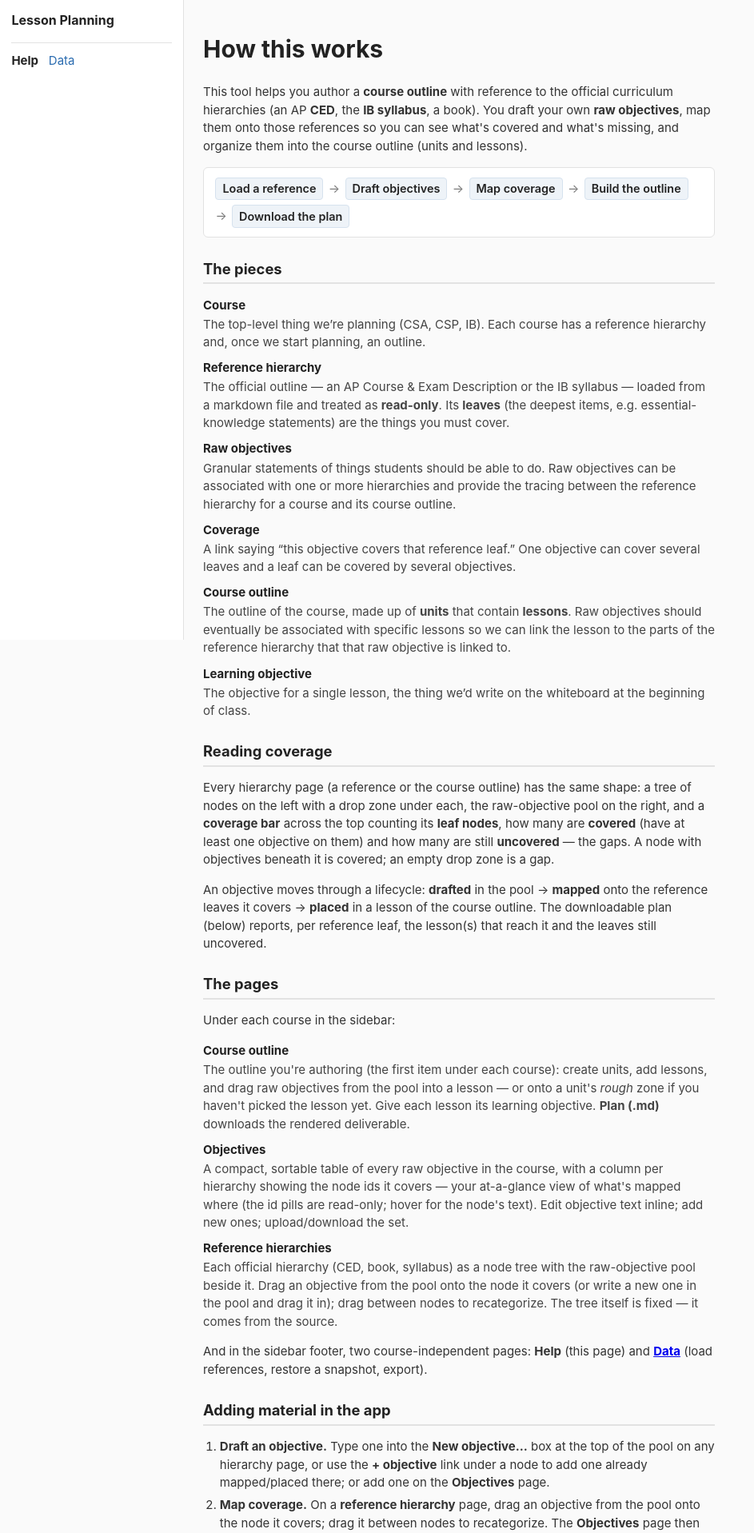
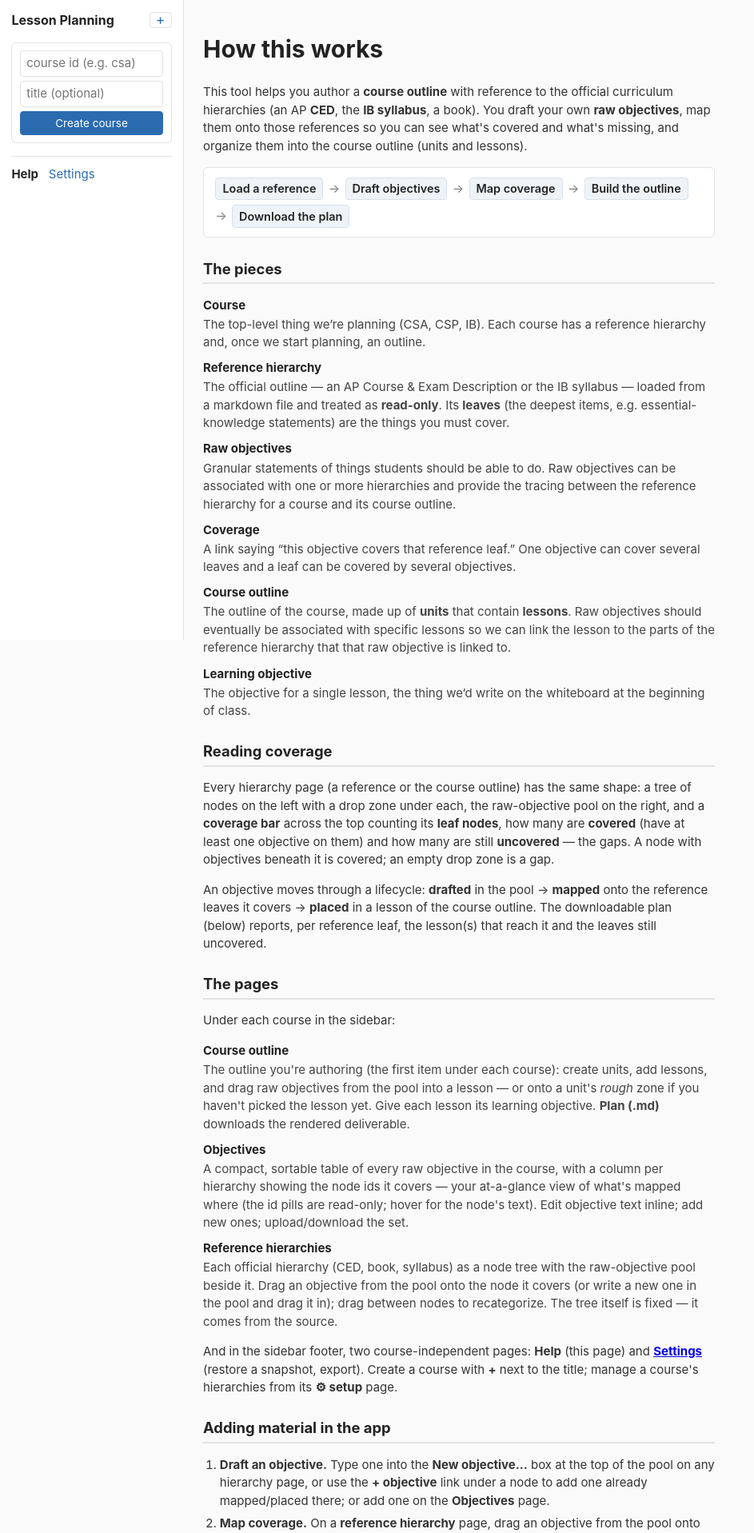
Before and after one commit to gigamonkey/lesson-planning, a Flask app: page /help in a window 1280 px wide. Shown: the top 1917 px of the page at 80% size, without its empty margins (0-943 px from the left). Run offline with Flask 3, Linux system fonts and the light colour scheme; data that the repository does not hold is empty; some libraries are stand-ins or nearby versions.

Commit message:
Sidebar-driven course setup (Phase 1)
Drive course population from the sidebar instead of the global Data page (see
plans/sidebar-driven-setup.md, Phase 1):

- Create a course inline: a + next to the sidebar title posts to POST /course/new
  (validates the id, eagerly creates the outline). The form auto-opens on an empty
  database.
- Per-course Setup page (⚙ on each course): GET /<course>/setup lists the course's
  reference hierarchies and hosts the add-hierarchy form. POST /<course>/hierarchy/load
  loads a node-list JSON into THIS course -- course fixed by context, kind from the
  flavor, slug defaulting to <course>-<kind> (not the flavor's own slug).
- Delete a hierarchy: POST /<course>/hierarchy/<hierarchy>/delete cascades its
  nodes, coverage edges, node_attr, and hierarchy_targets (outline not deletable
  here).
- Objectives upload gains a target-hierarchy dropdown (default = primary
  reference); the route passes it through to import_objectives.load(hierarchy=).
- Slim the Data page to the global ops (restore + export), rename it Settings, and
  drop the now-moved hierarchy-load route/form; empty-db landing steers to
  create-a-course. Refresh help.html for the new flow.

Smoke-tested end to end: empty-state -> create course -> setup -> load JSON
(slug widgets-ced) -> objectives upload with target -> delete (nodes/coverage
cascade verified); dup/invalid course ids rejected; no errors.

Co-Authored-By: Claude Opus 4.8 <noreply@anthropic.com>

```diff
--- a/app.py
+++ b/app.py
@@ -429,60 +429,15 @@ def help_page():
 
 @app.route("/data")
 def data():
-    """Setup / data page: load a reference hierarchy (and so a course), restore the
-    committed snapshot, export. Also the empty-db landing page (see `index`)."""
+    """Settings page: the global version-control operations (restore + export).
+    Creating courses and loading hierarchies now live in the sidebar (+) and the
+    per-course setup page. Also the empty-db landing page (see `index`)."""
     with db() as conn:
         cs = conn.execute("SELECT course, title FROM courses ORDER BY course").fetchall()
-        hs = conn.execute(
-            "SELECT hierarchy, course, kind, editable, title, source FROM hierarchies "
-            "ORDER BY course, editable, hierarchy").fetchall()
         n_obj = conn.execute("SELECT count(*) FROM objectives").fetchone()[0]
-    return render_template("data.html", courses=cs, hierarchies=hs, n_obj=n_obj,
+    return render_template("data.html", courses=cs, n_obj=n_obj,
                            export_dir=os.path.relpath(EXPORT_DIR, REPO_ROOT),
-                           page_title="Data")
-
-
-@app.route("/data/hierarchy/load", methods=["POST"])
-def hierarchy_load():
-    """Load an uploaded hierarchy node-list JSON file as a reference hierarchy
-    (load_nodes): take the document's flavor, register the course + reference, and
-    load the nodes. The JSON is produced by the hierarchy-extractors repo's
-    build_hierarchy_json.py from a hierarchy markdown file. Optional form fields
-    (course/kind/hierarchy/course_title) override the flavor-derived defaults,
-    mirroring load_nodes' CLI flags."""
-    f = request.files.get("file")
-    if not f or not f.filename:
-        flash("No file chosen.")
-        return redirect(url_for("data"))
-    try:
-        doc = load_nodes.load_doc(json.loads(f.read().decode("utf-8", "replace")))
-        flavor = doc["flavor"]
-    except Exception as e:  # bad JSON, unsupported version, or missing flavor
-        flash(f"Could not load {f.filename!r}: {e}")
-        return redirect(url_for("data"))
-    over = lambda k: (request.form.get(k) or "").strip() or None
-    m = load_nodes.meta_for(flavor, course=over("course"), kind=over("kind"),
-                            slug=over("hierarchy"), course_title=over("course_title"))
-    rows = load_nodes.build_rows(m["slug"], doc["nodes"])
-    # Re-loading replaces this hierarchy's nodes; warn (don't drop) about coverage
-    # edges into node ids that the new version no longer has, so a renamed/removed
-    # id surfaces instead of silently stranding a mapping.
-    new_ids = {r[1] for r in rows}
-    with db() as conn:
-        existing = {r[0] for r in conn.execute(
-            "SELECT DISTINCT node_id FROM coverage WHERE hierarchy=?", (m["slug"],))}
-    orphaned = sorted(existing - new_ids)
-    load_nodes.load(DB_PATH, m["slug"], m["course"], m["kind"], m["course_title"],
-                    rows, source=f.filename)
-    leaves = sum(r[4] for r in rows)
-    msg = (f"Loaded {f.filename!r} ({flavor}) as {m['slug']} for course {m['course']}: "
-           f"{len(rows)} nodes, {leaves} leaves.")
-    if orphaned:
-        msg += (f" · warning: {len(orphaned)} existing coverage edge(s) now point to "
-                f"node ids not in this version: {', '.join(orphaned[:6])}"
-                f"{'…' if len(orphaned) > 6 else ''}")
-    flash(msg)
-    return redirect(url_for("data"))
+                           page_title="Settings")
 
 
 @app.route("/data/restore", methods=["POST"])
@@ -503,6 +458,128 @@ def data_restore():
         msg += f" · skipped missing file(s): {', '.join(missing)}"
     flash(msg)
     return redirect(url_for("data"))
+
+
+# --------------------------------------------------------------------------
+# Course-first setup: create a course, then manage its hierarchies on a
+# per-course Setup page (the sidebar drives this; see templates/base.html).
+
+COURSE_ID_RE = re.compile(r"[a-z0-9][a-z0-9-]*\Z")
+
+
+@app.route("/course/new", methods=["POST"])
+def course_new():
+    """Create an empty course (id + title) and give it an outline straight away,
+    so it's immediately complete and shows in the sidebar. Course id is the
+    /<course> URL slug: lowercase letters, digits, hyphens."""
+    course = (request.form.get("course") or "").strip().lower()
+    title = (request.form.get("title") or "").strip()
+    back = request.referrer or url_for("index")
+    if not course:
+        flash("Course id is required.")
+        return redirect(back)
+    if not COURSE_ID_RE.match(course):
+        flash(f"Invalid course id {course!r}: use lowercase letters, digits, and hyphens.")
+        return redirect(back)
+    with db() as conn:
+        if conn.execute("SELECT 1 FROM courses WHERE course=?", (course,)).fetchone():
+            flash(f"Course {course!r} already exists.")
+            return redirect(url_for("setup", course=course))
+        conn.execute("INSERT INTO courses(course, title) VALUES (?, ?)",
+                     (course, title or course.upper()))
+        ensure_outline(conn, course)
+    flash(f"Created course {course!r}. Add a hierarchy to get started.")
+    return redirect(url_for("setup", course=course))
+
+
+@app.route("/<course>/setup")
+def setup(course):
+    """Per-course admin surface: its reference hierarchies (add / delete) plus
+    course-level actions. The course outline is managed on the plan page, not
+    here."""
+    with db() as conn:
+        if not conn.execute("SELECT 1 FROM courses WHERE course=?", (course,)).fetchone():
+            abort(404)
+        refs = conn.execute(
+            "SELECT hierarchy, kind, title, source FROM hierarchies "
+            "WHERE course=? AND editable=0 ORDER BY (kind='ced') DESC, hierarchy",
+            (course,)).fetchall()
+        counts = {r["hierarchy"]: r["n"] for r in conn.execute(
+            "SELECT hierarchy, count(*) n FROM nodes GROUP BY hierarchy")}
+    refs = [dict(r, nodes=counts.get(r["hierarchy"], 0)) for r in refs]
+    return render_template("setup.html", course=course, refs=refs,
+                           page_title=f"{course.upper()} setup")
+
+
+@app.route("/<course>/hierarchy/load", methods=["POST"])
+def hierarchy_load_course(course):
+    """Load an uploaded node-list JSON as a reference hierarchy of THIS course.
+    The course is fixed by context; flavor comes from the document; kind defaults
+    from the flavor and the slug defaults to <course>-<kind> (NOT the flavor's own
+    slug). Optional form fields override kind / slug / title."""
+    with db() as conn:
+        if not conn.execute("SELECT 1 FROM courses WHERE course=?", (course,)).fetchone():
+            abort(404)
+    f = request.files.get("file")
+    if not f or not f.filename:
+        flash("No file chosen.")
+        return redirect(url_for("setup", course=course))
+    try:
+        doc = load_nodes.load_doc(json.loads(f.read().decode("utf-8", "replace")))
+        flavor = doc["flavor"]
+    except Exception as e:  # bad JSON, unsupported version, or missing flavor
+        flash(f"Could not load {f.filename!r}: {e}")
+        return redirect(url_for("setup", course=course))
+    over = lambda k: (request.form.get(k) or "").strip() or None
+    kind = over("kind") or load_nodes.meta_for(flavor)["kind"]
+    slug = over("hierarchy") or f"{course}-{kind}"
+    m = load_nodes.meta_for(flavor, course=course, kind=kind, slug=slug,
+                            course_title=over("course_title"))
+    rows = load_nodes.build_rows(m["slug"], doc["nodes"])
+    # Re-loading replaces this hierarchy's nodes; warn (don't drop) about coverage
+    # edges into ids the new version no longer has (a renamed/removed id surfaces).
+    new_ids = {r[1] for r in rows}
+    with db() as conn:
+        existing = {r[0] for r in conn.execute(
+            "SELECT DISTINCT node_id FROM coverage WHERE hierarchy=?", (m["slug"],))}
+    orphaned = sorted(existing - new_ids)
+    load_nodes.load(DB_PATH, m["slug"], m["course"], m["kind"], m["course_title"],
+                    rows, source=f.filename)
+    leaves = sum(r[4] for r in rows)
+    msg = (f"Loaded {f.filename!r} ({flavor}) as {m['slug']}: "
+           f"{len(rows)} nodes, {leaves} leaves.")
+    if orphaned:
+        msg += (f" · warning: {len(orphaned)} existing coverage edge(s) now point to "
+                f"node ids not in this version: {', '.join(orphaned[:6])}"
+                f"{'…' if len(orphaned) > 6 else ''}")
+    flash(msg)
+    return redirect(url_for("setup", course=course))
+
+
+@app.route("/<course>/hierarchy/<hierarchy>/delete", methods=["POST"])
+def hierarchy_delete(course, hierarchy):
+    """Delete one of a course's reference hierarchies and everything anchored to
+    it: its nodes, the coverage edges into it, per-node attrs, and any
+    outline<->reference target rows. The outline isn't deletable here."""
+    with db() as conn:
+        row = conn.execute(
+            "SELECT editable FROM hierarchies WHERE hierarchy=? AND course=?",
+            (hierarchy, course)).fetchone()
+        if not row:
+            abort(404)
+        if row["editable"]:
+            flash("The course outline can't be deleted here.")
+            return redirect(url_for("setup", course=course))
+        n = conn.execute("SELECT count(*) FROM coverage WHERE hierarchy=?",
+                         (hierarchy,)).fetchone()[0]
+        conn.execute("DELETE FROM coverage WHERE hierarchy=?", (hierarchy,))
+        conn.execute("DELETE FROM node_attr WHERE hierarchy=?", (hierarchy,))
+        conn.execute("DELETE FROM hierarchy_targets WHERE outline=? OR reference=?",
+                     (hierarchy, hierarchy))
+        conn.execute("DELETE FROM nodes WHERE hierarchy=?", (hierarchy,))
+        conn.execute("DELETE FROM hierarchies WHERE hierarchy=?", (hierarchy,))
+    flash(f"Deleted hierarchy {hierarchy!r} ({n} coverage edge(s) removed).")
+    return redirect(url_for("setup", course=course))
 
 
 def workspace_data(conn, course, H):
@@ -733,7 +810,9 @@ def objectives_upload(course):
     except ValueError as e:
         flash(f"Upload failed: {e}")
         return redirect(url_for("objectives", course=course))
-    ref, stats, dangling, known = import_objectives.load(DB_PATH, course, items)
+    target = (request.form.get("hierarchy") or "").strip() or None
+    ref, stats, dangling, known = import_objectives.load(DB_PATH, course, items,
+                                                         hierarchy=target)
     msg = (f"Imported {f.filename!r} ({mode}): read {stats['read']}, "
            f"{stats['objectives_new']} new objectives, {stats['pooled']} added to the "
            f"pool, {stats['coverage']} coverage edges into {ref}")
--- a/templates/base.html
+++ b/templates/base.html
@@ -27,7 +27,21 @@
     .sidebar { width: 230px; flex: none; background: #fff; border-right: 1px solid var(--line);
                padding: .8rem .9rem; position: sticky; top: 0; height: 100vh;
                overflow-y: auto; }
-    .sidebar h1 { font-size: 1rem; margin: 0 0 1rem; font-weight: 700; }
+    .sidebar h1 { font-size: 1rem; margin: 0; font-weight: 700; }
+    .brandrow { display: flex; align-items: center; justify-content: space-between;
+                gap: .5rem; margin-bottom: 1rem; }
+    .brandrow .addcourse { font-size: 1.1rem; line-height: 1; padding: 0 .45rem;
+                color: #2b6cb0; }
+    .newcourse { display: flex; flex-direction: column; gap: .3rem; margin: 0 0 1rem;
+                padding: .55rem .6rem; border: 1px solid var(--line); border-radius: 6px;
+                background: #fff; }
+    .newcourse input { padding: .28rem .45rem; border: 1px solid var(--line);
+                border-radius: 4px; font: inherit; font-size: .85rem; }
+    .newcourse input:focus { border-color: #bcd; outline: none; }
+    .newcourse button { font-size: .85rem; }
+    .coursehead { display: flex; align-items: center; justify-content: space-between; gap: .3rem; }
+    .coursehead .gear { color: #bbb; text-decoration: none; font-size: .82rem; flex: none; }
+    .coursehead .gear:hover { color: #2b6cb0; }
     .sidebar .course { margin-bottom: 1rem; }
     .sidebar .coursename { font-weight: 700; color: #222; text-decoration: none; font-size: .95rem; }
     .sidebar .course.active .coursename { color: #2b6cb0; }
@@ -320,10 +334,24 @@
 <body>
   <div class="layout">
     <aside class="sidebar">
-      <h1>Lesson Planning</h1>
+      <div class="brandrow">
+        <h1>Lesson Planning</h1>
+        <button type="button" id="addcourse-btn" class="addcourse" title="New course">+</button>
+      </div>
+      <form id="newcourse" class="newcourse" method="post" action="{{ url_for('course_new') }}"
+            {% if course_nav %}hidden{% endif %}>
+        <input id="newcourse-id" type="text" name="course" placeholder="course id (e.g. csa)"
+               autocomplete="off" required>
+        <input type="text" name="title" placeholder="title (optional)" autocomplete="off">
+        <button type="submit" class="primary">Create course</button>
+      </form>
       {% for c in course_nav %}
         <div class="course {{ 'active' if c.course == nav_course else '' }}">
-          <div class="coursename">{{ c.course|upper }}</div>
+          <div class="coursehead">
+            <span class="coursename">{{ c.course|upper }}</span>
+            <a class="gear" href="{{ url_for('setup', course=c.course) }}"
+               title="{{ c.course|upper }} setup"><i class="bi bi-gear"></i></a>
+          </div>
           <span class="ctitle">{{ c.title }}</span>
           <ul class="hiers">
             <li class="outlineitem {{ 'active' if c.outline and c.outline == active_hierarchy else '' }}">
@@ -347,7 +375,7 @@
           <a href="{{ url_for('help_page') }}"
              class="{{ 'active' if request.endpoint == 'help_page' else '' }}">Help</a>
           <a href="{{ url_for('data') }}"
-             class="{{ 'active' if request.endpoint == 'data' else '' }}">Data</a>
+             class="{{ 'active' if request.endpoint == 'data' else '' }}">Settings</a>
         </span>
         {% if course_nav %}
         <form method="post" action="{{ url_for('export', course=nav_course or course_nav[0].course) }}">
@@ -365,6 +393,16 @@
     </main>
   </div>
   <script>
+    // Sidebar "+": toggle the inline new-course form and focus its id field.
+    (function () {
+      const btn = document.getElementById('addcourse-btn');
+      const form = document.getElementById('newcourse');
+      if (btn && form) btn.addEventListener('click', function () {
+        form.hidden = !form.hidden;
+        if (!form.hidden) document.getElementById('newcourse-id').focus();
+      });
+    })();
+
     // Auto-save: an inline field in a `.autosave` form saves on blur if it
     // changed (Enter still saves too). Those forms are htmx (hx-post) so saving
     // never reloads the page; the live DB stays current and the header's
--- a/templates/help.html
+++ b/templates/help.html
@@ -86,8 +86,9 @@
         nodes to recategorize. The tree itself is fixed — it comes from the source.</dd>
   </dl>
   <p>And in the sidebar footer, two course-independent pages: <b>Help</b> (this
-     page) and <b><a href="{{ url_for('data') }}">Data</a></b> (load references,
-     restore a snapshot, export).</p>
+     page) and <b><a href="{{ url_for('data') }}">Settings</a></b> (restore a
+     snapshot, export). Create a course with <b>+</b> next to the title; manage a
+     course's hierarchies from its <b>⚙ setup</b> page.</p>
 
   <h2>Adding material in the app</h2>
   <ol>
@@ -113,19 +114,19 @@
     git-diffable <code>.tsv</code> files under <code>export/</code>.
   </div>
 
-  <h2>Loading a new reference or course</h2>
-  <p>References and courses come from hierarchy markdown files. Load them right in
-     the app on the <b><a href="{{ url_for('data') }}">Data</a></b> page:</p>
+  <h2>Setting up a new course</h2>
+  <p>Drive setup from the sidebar:</p>
   <ol>
-    <li><b>Add a reference.</b> On <b>Data</b>, upload a hierarchy node-list JSON
-        file (produced by the hierarchy-extractors repo's
-        <code>build_hierarchy_json.py</code> from your hierarchy markdown). The
-        flavor comes from the document; it registers the course
-        (e.g. <code>mycourse</code>) and its reference (e.g. <code>mycourse-ced</code>)
-        and loads the nodes — the course then appears in the sidebar.</li>
+    <li><b>Create the course.</b> Click <b>+</b> next to <b>Lesson Planning</b>,
+        enter a course id and title.</li>
+    <li><b>Add a reference hierarchy.</b> Open the course's <b>⚙ setup</b> page and
+        upload a hierarchy node-list JSON file (produced by the hierarchy-extractors
+        repo's <code>build_hierarchy_json.py</code> from your hierarchy markdown).
+        The flavor comes from the document; the slug defaults to
+        <code>&lt;course&gt;-&lt;kind&gt;</code>. Add as many as you need.</li>
     <li><b>Seed objectives (optional).</b> On the <b>Objectives</b> page, upload a
-        plain-text list or a uuid/objective/node_id TSV to bulk-load raw objectives
-        and their coverage.</li>
+        plain-text list (raw objectives) or a uuid/objective/node_id TSV
+        (categorizations), choosing the target hierarchy for the coverage.</li>
     <li><b>Then plan in the app</b> as above.</li>
   </ol>
   <p class="hint">Equivalent from a terminal:
@@ -137,9 +138,10 @@
   <p>The database (<code>db.db</code>) is the live working copy and is not checked
      in. The committed state is the export directory of <code>.tsv</code> files.
      <b>Export snapshot</b> writes them. Starting the app with no database creates
-     an empty one; the <b><a href="{{ url_for('data') }}">Data</a></b> page's
-     <b>Restore from version control</b> then reloads the references and that
-     export — so the whole thing is reproducible from version-controlled inputs.
+     an empty one; the <b><a href="{{ url_for('data') }}">Settings</a></b> page's
+     <b>Restore from version control</b> then reloads the planning tables from that
+     export (load each course's reference hierarchies on its setup page first) — so
+     the whole thing is reproducible from version-controlled inputs.
      (<code>uv run rebuild_db.py</code> does the same from a terminal, rebuilding
      from scratch.)</p>
   <p>Get the finished plan out with <b>Plan (.md)</b> on a course's
```
Also changed, not shown: templates/data.html (+11 -63 lines), templates/objectives.html (+17 -2 lines), templates/setup.html (added, +81 -0 lines).
